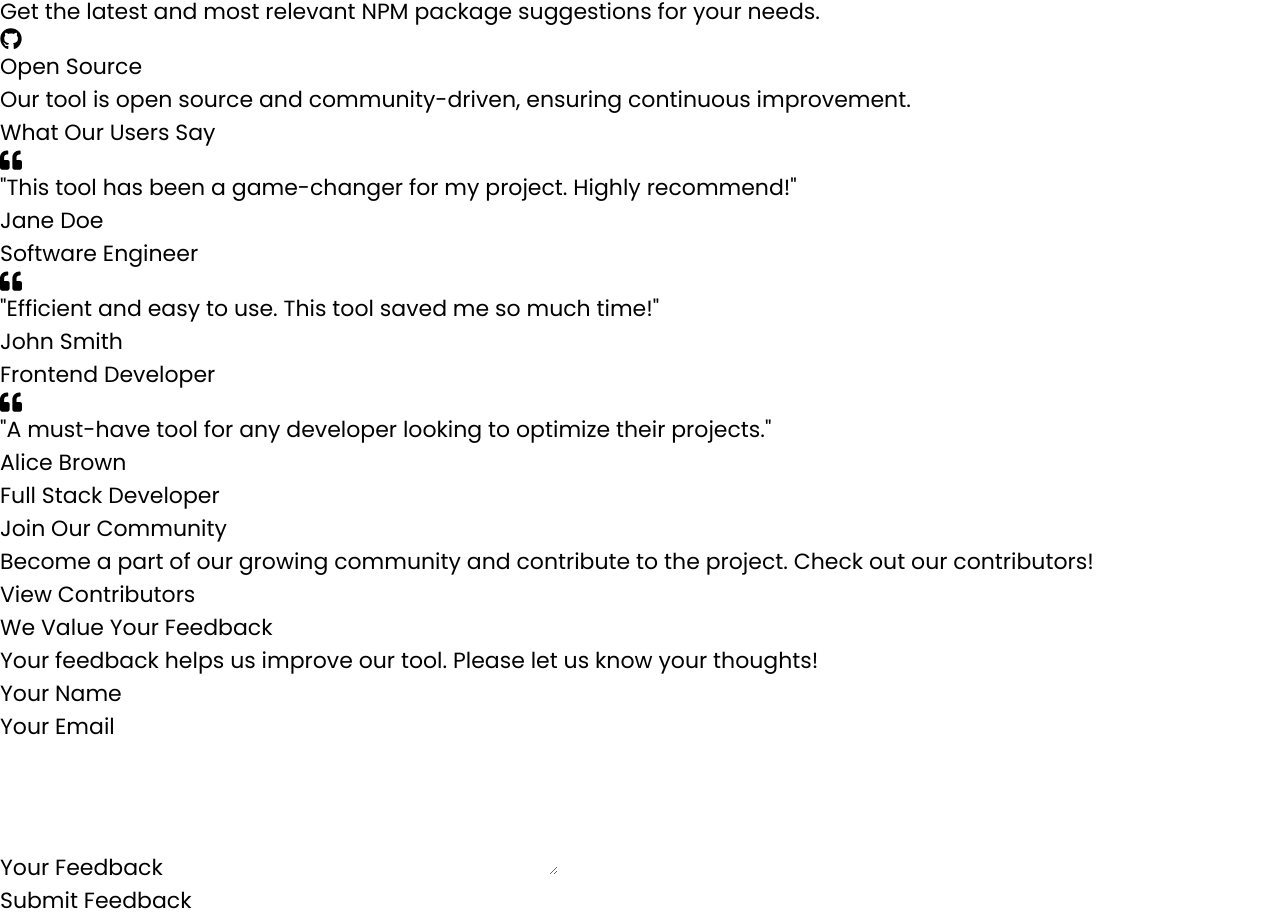
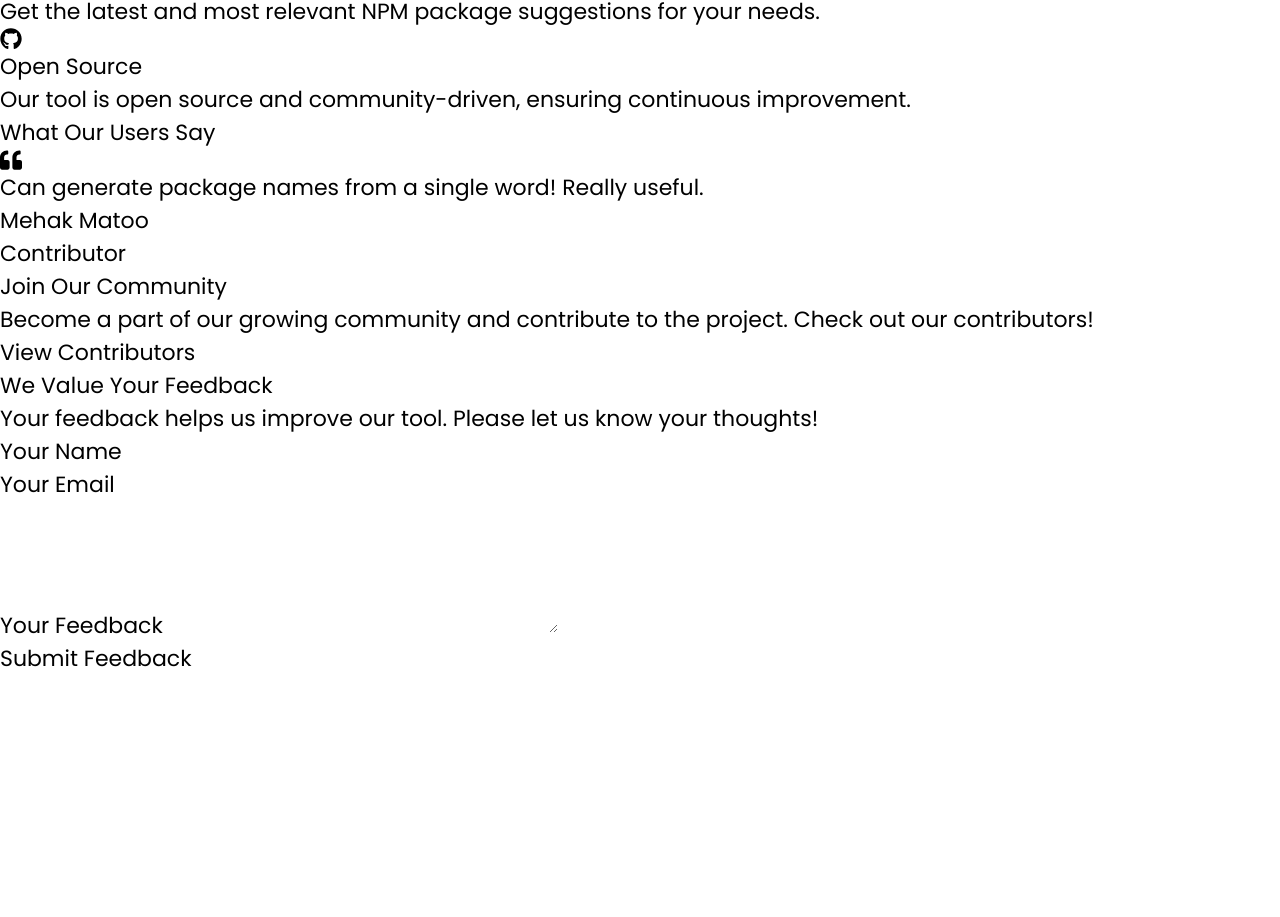
Before and after one commit to Muhammad-Owais-Warsi/NPM-Suggester, a React (Vite) app: page / in a window 1280 px wide. Shown: the part 1227-2144 px from the top of the page. After the commit the page ends 1902 px from the top, so only its background shows below. Built offline with nearby package versions, Linux system fonts and the light colour scheme; no server answers; what @nextui-org/react would draw is missing.

Commit message:
update testimonial

```diff
--- a/src/components/Home/Home.tsx
+++ b/src/components/Home/Home.tsx
@@ -45,6 +45,16 @@ const Home: React.FC = () => {
       content: "We value your feedback, please let us know your thoughts!",
     },
   ];
+
+  const testimonials = [
+    {
+      name: "Mehak Matoo",
+      feedback: "Can generate package names from a single word! Really useful.",
+      role: "Contributor",
+      social: "https://github.com/Mehak-Mattoo"
+
+    }
+  ]
 
   const handleJoyrideCallback = (data: CallBackProps) => {
     const { status } = data;
@@ -261,65 +271,34 @@ const Home: React.FC = () => {
               What Our Users Say
             </h2>
           </div>
-          <div className="mt-8 grid grid-cols-1 gap-8 md:mt-16 md:grid-cols-2 md:gap-12 lg:grid-cols-3">
+          <div className="mt-8 grid grid-cols-1 gap-8 md:mt-16 md:grid-cols-2 md:gap-12 lg:grid-cols-3  justify-center items-center">
             <motion.div
               initial={{ opacity: 0, y: 50 }}
               animate={{ opacity: 1, y: 0 }}
               transition={{ delay: 0.2, duration: 0.8 }}
               className="flex flex-col items-start gap-4"
             >
+
+              {
+                testimonials.map((testimonial, index) => (
+                  <div key={index} >
                     <FaQuoteLeft className="text-4xl text-gray-500 dark:text-gray-400" />
-              <p className="text-lg font-light text-gray-600 dark:text-gray-400">
-                "This tool has been a game-changer for my project. Highly
-                recommend!"
+                    <p className="text-lg font-light text-gray-600 dark:text-gray-400 my-4">
+                      {testimonial.feedback}
                     </p>
                     <div className="mt-2">
-                <h3 className="text-lg font-semibold dark:text-white">
-                  Jane Doe
-                </h3>
+                      <a href={testimonial.social}>  <h3 className="text-lg font-semibold underline  dark:text-white">
+                        {testimonial.name}
+                      </h3></a>
                       <span className="text-sm text-gray-500 dark:text-gray-400">
-                  Software Engineer
+                        {testimonial.role}
                       </span>
                     </div>
-            </motion.div>
-            <motion.div
-              initial={{ opacity: 0, y: 50 }}
-              animate={{ opacity: 1, y: 0 }}
-              transition={{ delay: 0.4, duration: 0.8 }}
-              className="flex flex-col items-start gap-4"
-            >
-              <FaQuoteLeft className="text-4xl text-gray-500 dark:text-gray-400" />
-              <p className="text-lg font-light text-gray-600 dark:text-gray-400">
-                "Efficient and easy to use. This tool saved me so much time!"
-              </p>
-              <div className="mt-2">
-                <h3 className="text-lg font-semibold  dark:text-white">
-                  John Smith
-                </h3>
-                <span className="text-sm text-gray-500 dark:text-gray-400">
-                  Frontend Developer
-                </span>
                   </div>
-            </motion.div>
-            <motion.div
-              initial={{ opacity: 0, y: 50 }}
-              animate={{ opacity: 1, y: 0 }}
-              transition={{ delay: 0.6, duration: 0.8 }}
-              className="flex flex-col items-start gap-4"
-            >
-              <FaQuoteLeft className="text-4xl text-gray-500 dark:text-gray-400" />
-              <p className="text-lg font-light text-gray-600 dark:text-gray-400">
-                "A must-have tool for any developer looking to optimize their
-                projects."
-              </p>
-              <div className="mt-2">
-                <h3 className="text-lg font-semibold  dark:text-white">
-                  Alice Brown
-                </h3>
-                <span className="text-sm text-gray-500 dark:text-gray-400">
-                  Full Stack Developer
-                </span>
-              </div>
+                ))
+              }
+
+
             </motion.div>
           </div>
         </div>
```
Lines whose indentation alone changed are shown as unchanged.
